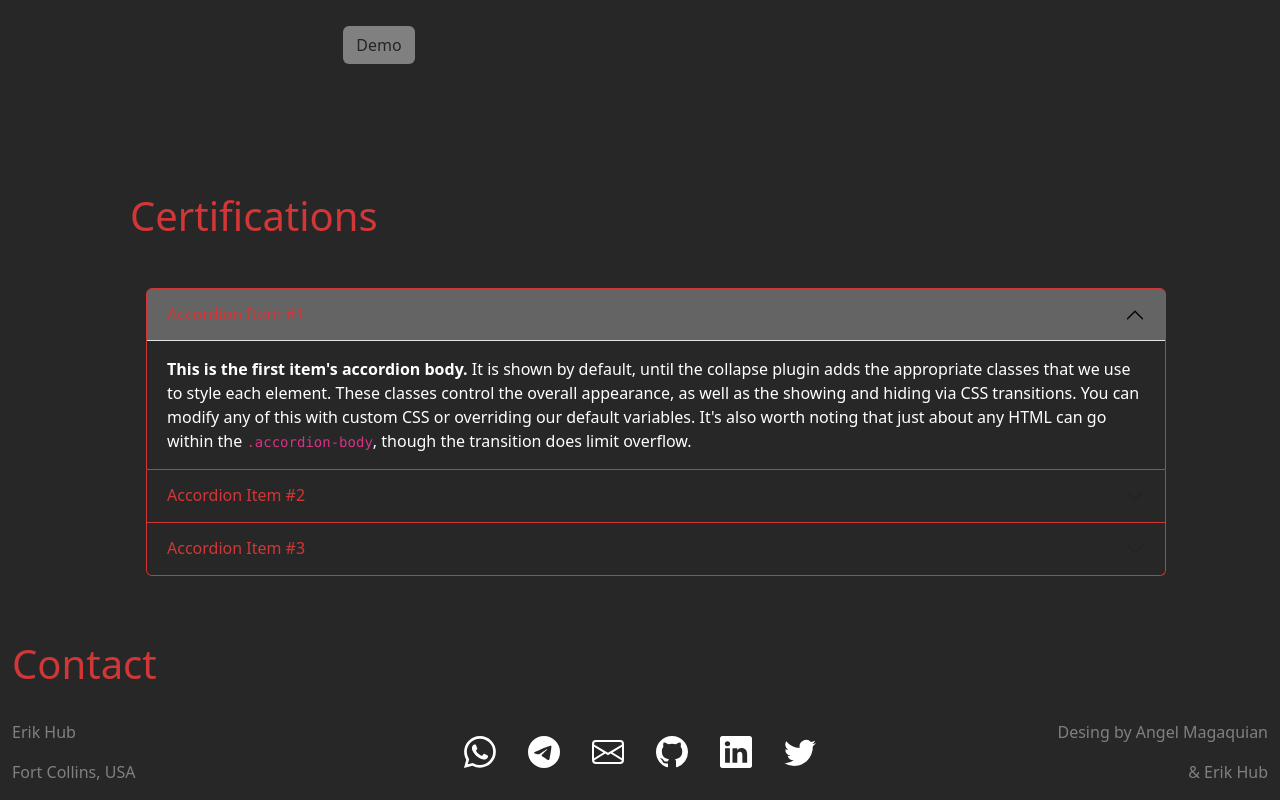
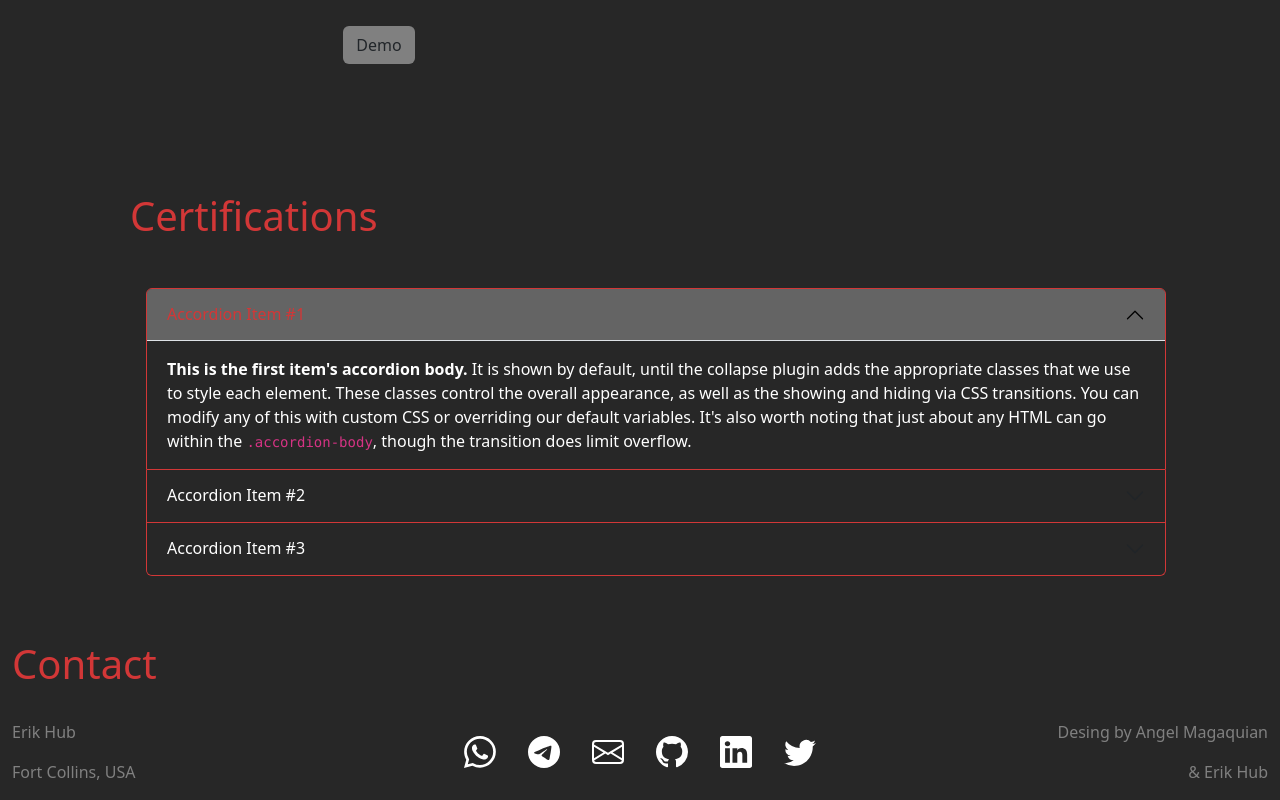
Before and after one commit to ehub-96/my-resume, a React (Vite) app: page / in a window 1280 px wide. Shown: the part 2107-2907 px from the top of the page. Built offline with nearby package versions, Linux system fonts and the light colour scheme.

Commit message:
AWOO FINAL??? USU

```diff
--- a/src/scss/styles.css
+++ b/src/scss/styles.css
@@ -98,7 +98,7 @@ a {
   margin: 1rem !important;
 }
 .accordion-button{
-  color: #D23737;
+  color:  white;;
   background-color:#2727279f
 }
 .accordion-item{
```
